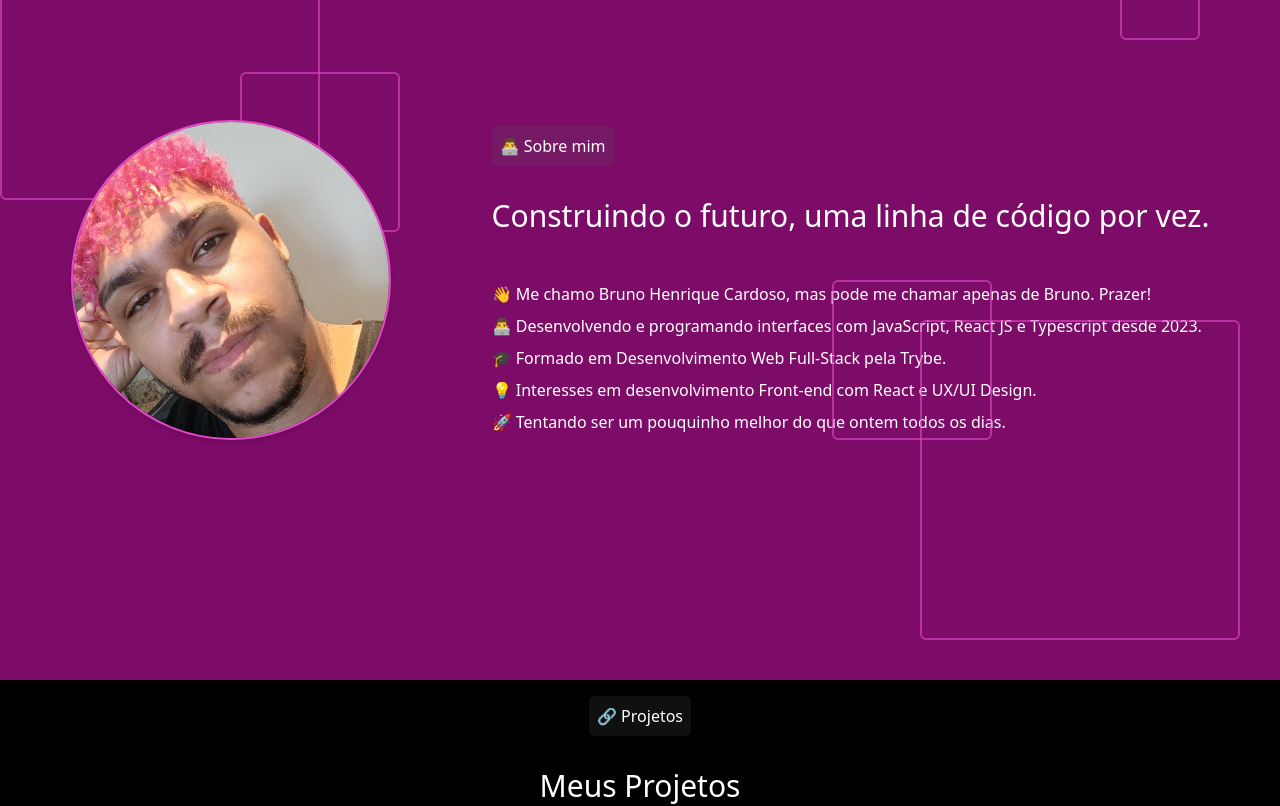
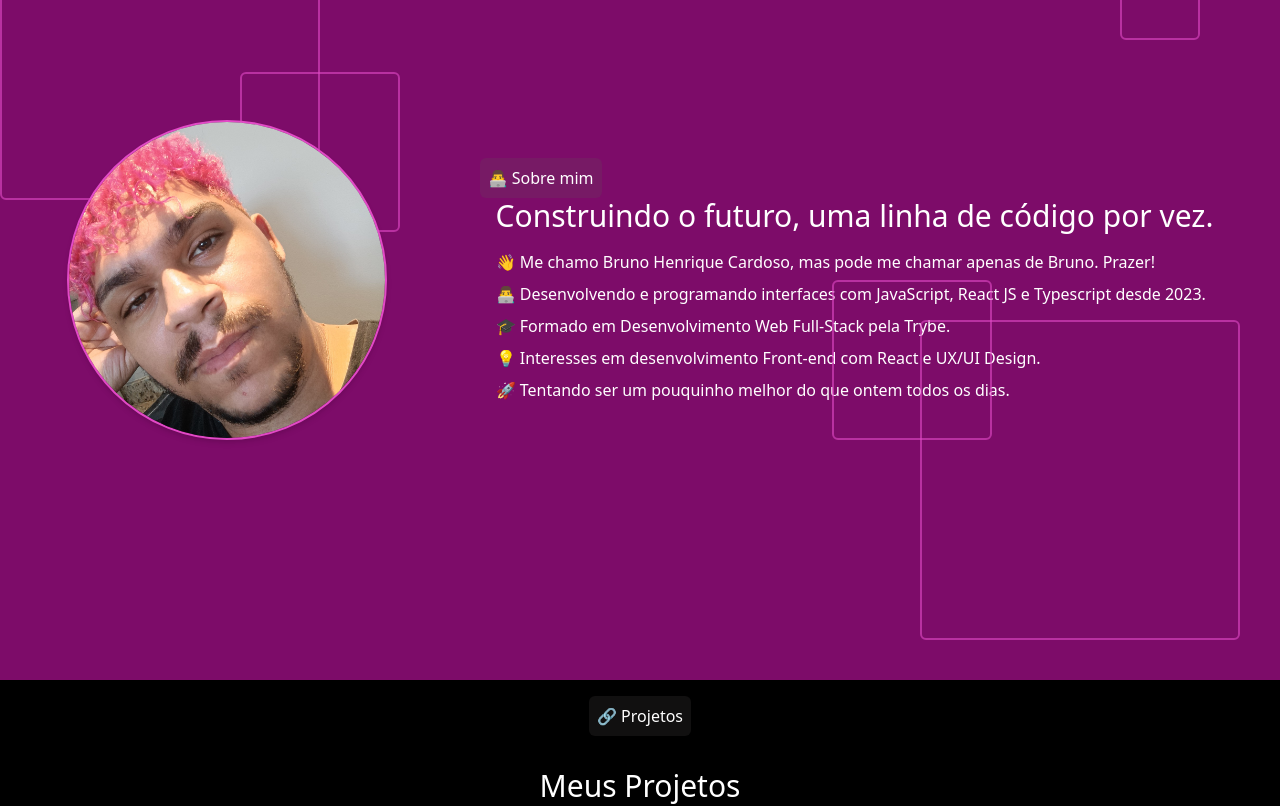
Before and after one commit to RiqueBruno/RiqueBruno, a React (Vite) app: page / in a window 1280 px wide. Shown: the part 920-1726 px from the top of the page. Built offline with nearby package versions, Linux system fonts and the light colour scheme.

Commit message:
refactor: corrige o P para div emAbout e modifica o space-y para 4

```diff
--- a/src/components/About/About.tsx
+++ b/src/components/About/About.tsx
@@ -13,13 +13,13 @@ export default function About() {
             className="lg:block w-full h-full object-cover"
           />
         </div>
-        <div className="flex flex-col items-center justify-center dark:text-text-dark text-text-light lg:items-start">
+        <div className="flex flex-col items-center justify-center dark:text-text-dark text-text-light lg:items-start space-x-4">
           <LinkMenu text="Sobre mim" emote="👨‍💻" id="about" />
-          <h2 className="text-3xl my-8 w-full text-center">
+          <h2 className="text-3xl w-full text-center lg:text-start">
             Construindo o futuro, uma linha de código por vez.
           </h2>
-          <p className="w-full text-center lg:text-start">
-            <ul className="mt-4 space-y-2 text-base list-none">
+          <div className="w-full text-center lg:text-start">
+            <ul className="mt-4 space-y-2 text-base list-none lg:text-start">
               <li>
                 👋 Me chamo Bruno Henrique Cardoso, mas pode me chamar apenas de
                 Bruno. Prazer!
@@ -37,7 +37,7 @@ export default function About() {
                 🚀 Tentando ser um pouquinho melhor do que ontem todos os dias.
               </li>
             </ul>
-          </p>
+          </div>
         </div>
       </div>
       <div className="absolute border-2 rounded-md h-80 w-80 bottom-10 right-10 z-0 opacity-15 lg:opacity-60 dark:border-primary border-secondary-light" />
```
